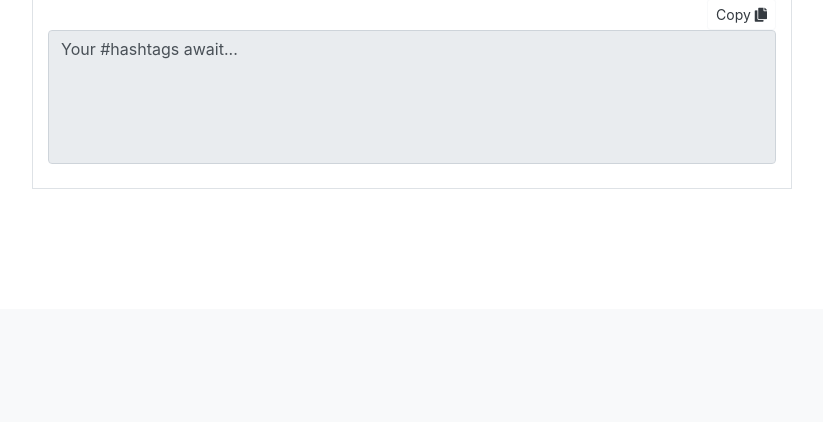
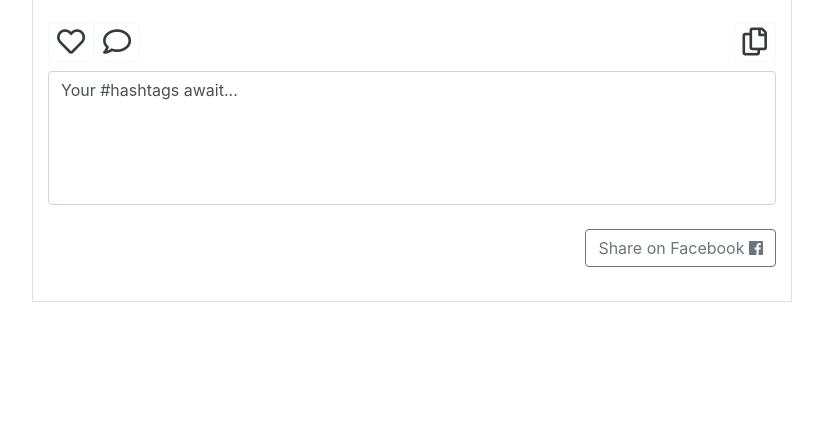
Before and after one commit to TGRaydas/hackathon2018, a Django app: page / in a window 1280 px wide. Shown: the part 971-1393 px from the top of the page, without its empty margins (228-1051 px from the left). Before the commit the page ends 1160 px from the top, so only its background shows below. Run offline with Django 3.2, Linux system fonts and the light colour scheme; some libraries are stand-ins or nearby versions.

Commit message:
added heart Angeles wanted

```diff
--- a/templates/imageapp/index.html
+++ b/templates/imageapp/index.html
@@ -67,7 +67,7 @@
                           <div method="post" enctype="multipart/form-data" id="upload_form">
                             {% csrf_token %}
                             <label class="btn btn-outline-secondary btn-block">
-                                <i class="fas fa-upload"></i> Upload Photo <input type="file" name="myfile" id="file_upload" value="Go" hidden >
+                                <i class="fas fa-upload"></i> Upload a Photo <input type="file" name="myfile" id="file_upload" value="Go" hidden >
                             </label>
                           </div>
 
@@ -98,9 +98,14 @@
                     <br>
                     <h3 class="float-left" style="font-size: 32px; vertical-align: top;"><i class="fab fa-instagram"></i> nice_pic</h3>
                     <br>
-                    <img src="https://instagram-press.com/wp-content/uploads/2017/05/instagram-face-filters.png" style="width: 720px" class="img-thumbnail" id="image_space">
-                    <button class="btn btn-outline-light text-dark float-right btn-sm" id="copy_button" style="align-items: stretch" >Copy <i class="fas fa-copy"></i></button>
-                    <textarea readonly class="form-control" id="resultContainer" style="resize: none" rows="5">Your #hashtags await...</textarea>
+                    <img src="https://instagram-press.com/wp-content/uploads/2017/05/instagram-face-filters.png" style="width: 720px" class="img-thumbnail" id="image_space"><br><br>
+                    <button class="btn btn-outline-light text-dark float-right btn-sm" id="copy_button" style="align-items: stretch" > <i class="far fa-copy fa-2x"></i></button>
+                    <button class="btn btn-outline-light text-dark float-left btn-sm" id="heart_button" style="align-items: stretch" > <i class="far fa-heart fa-2x"></i></button>
+                    <button class="btn btn-outline-light text-dark float-left btn-sm" id="comment_button" style="align-items: stretch" > <i class="far fa-comment fa-2x"></i></button><br><br>
+
+                    <textarea class="form-control" id="resultContainer" style="resize: none" rows="5">Your #hashtags await...</textarea><br>
+                    <button class="btn btn-outline-secondary float-right">Share on Facebook <i class="fab fa-facebook"></i></button><br>
+                    <br>
                     <br>
                 </div>
                 <div class="col-lg-2">
```
